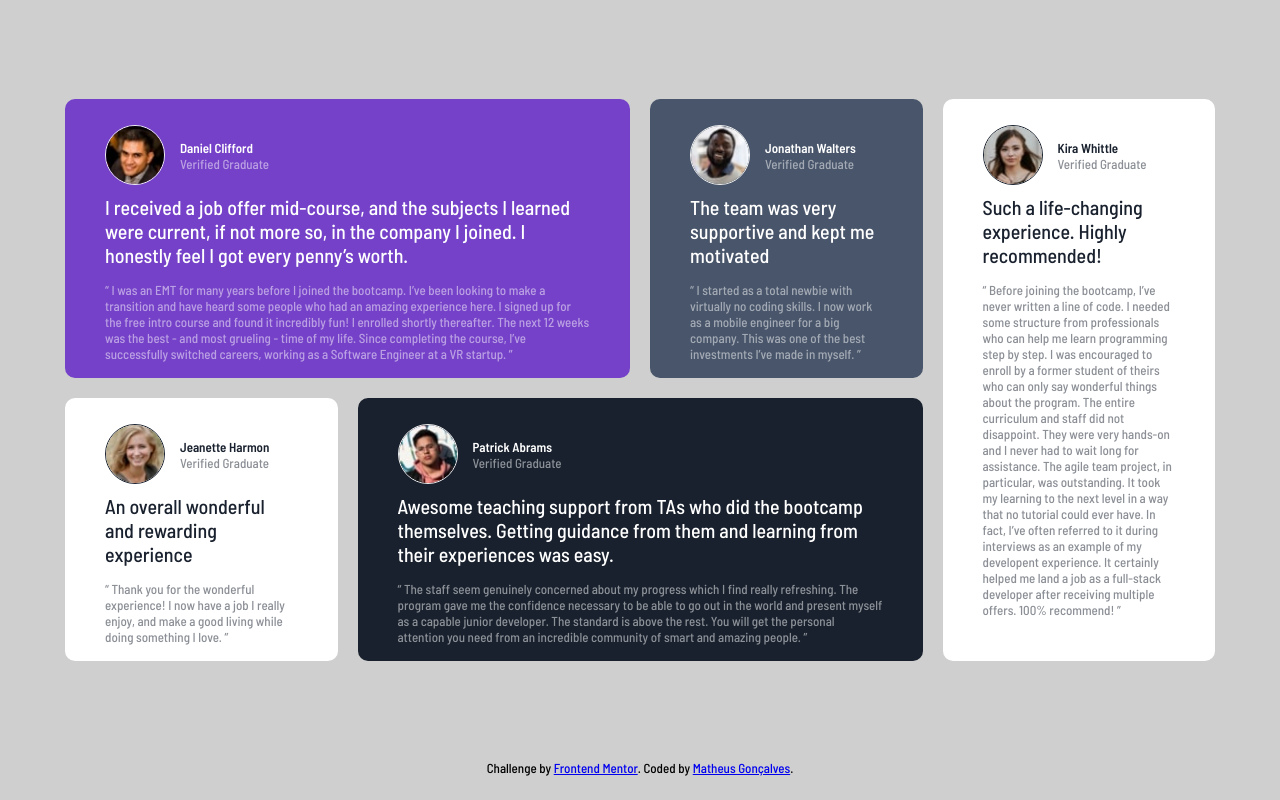
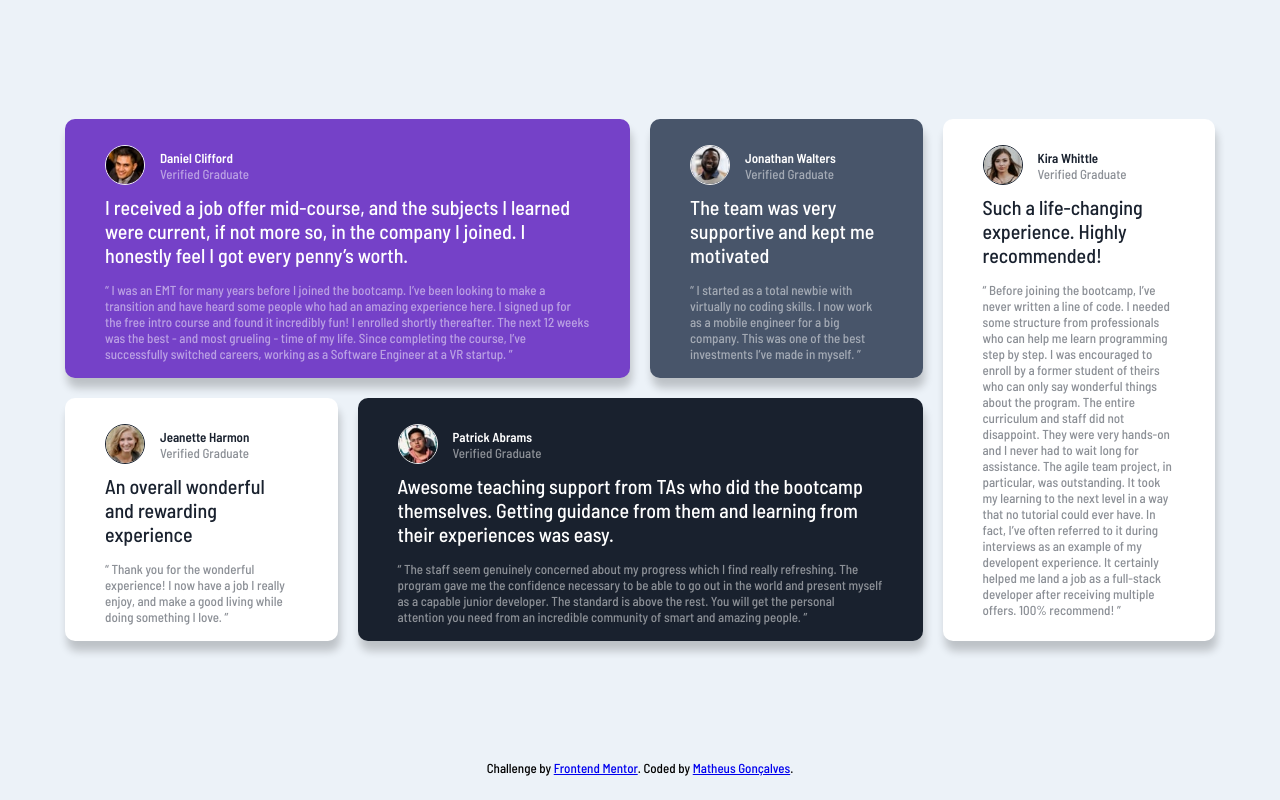
Before and after one commit to matheusgbl/frontendmentor, a plain HTML site: page testimonials-grid-section/index.html in a window 1280 px wide. Drawn offline with Linux system fonts and the light colour scheme.

Commit message:
box-shadow

```diff
--- a/testimonials-grid-section/styles.css
+++ b/testimonials-grid-section/styles.css
@@ -8,15 +8,15 @@
 }
 
 body {
-  background: hsl(0, 0%, 81%);
+  background: hsl(210, 46%, 95%);
   font-size: 13px;
   min-height: 100vh;
 }
 
 img {
   margin: 10px 0 10px;
-  width: 60px;
-  height: 60px;
+  width: 40px;
+  height: 40px;
   border-radius: 50%;
   border: 1px solid #eee;
 }
@@ -58,9 +58,9 @@ h2 {
 .box {
   display: flex;
   flex-direction: column;
-  background: hsl(263, 55%, 52%);
   border-radius: 10px;
   padding: 1rem 2.5rem;
+  box-shadow: 2px 10px 8px rgba(0, 0, 0, 0.2);
 }
 
 .daniel {
@@ -117,7 +117,7 @@ h2 {
 }
 
 .testimonials-name {
-  padding-top: 25px;
+  padding-top: 15px;
   padding-left: 15px;
   color: hsl(0, 0%, 81%);
 }
```
Also changed, not shown: 1 other file.
